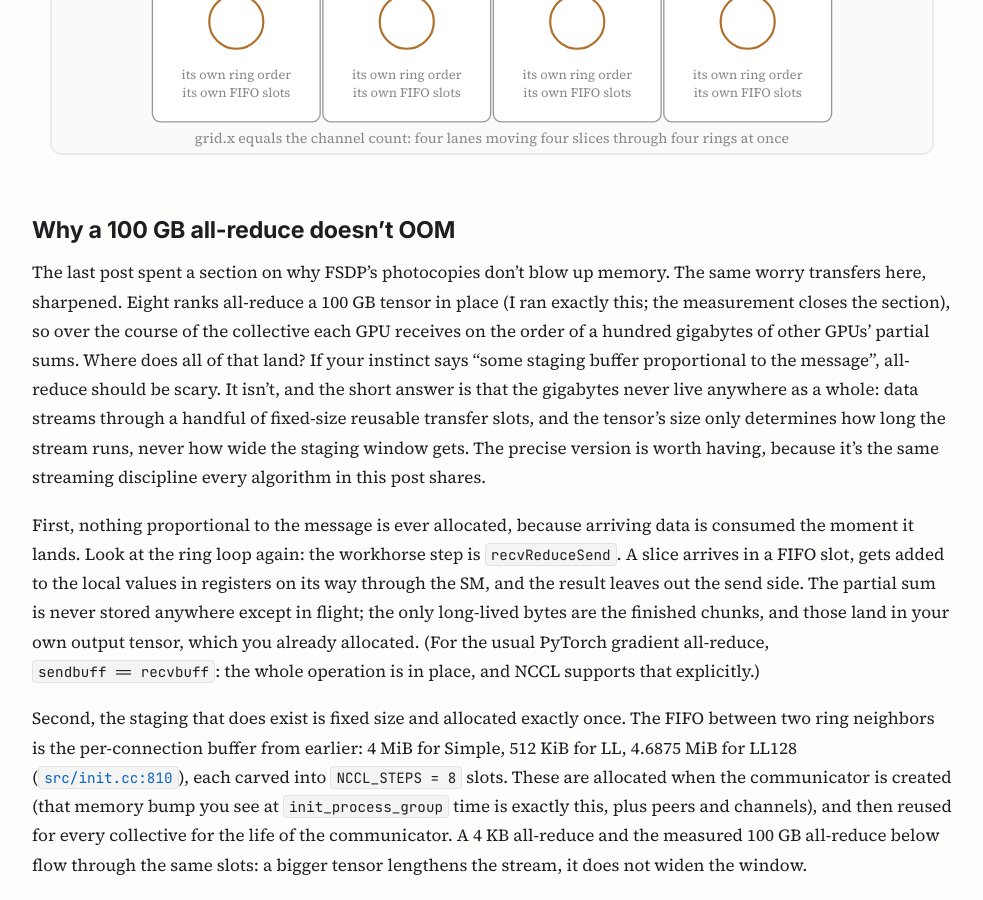
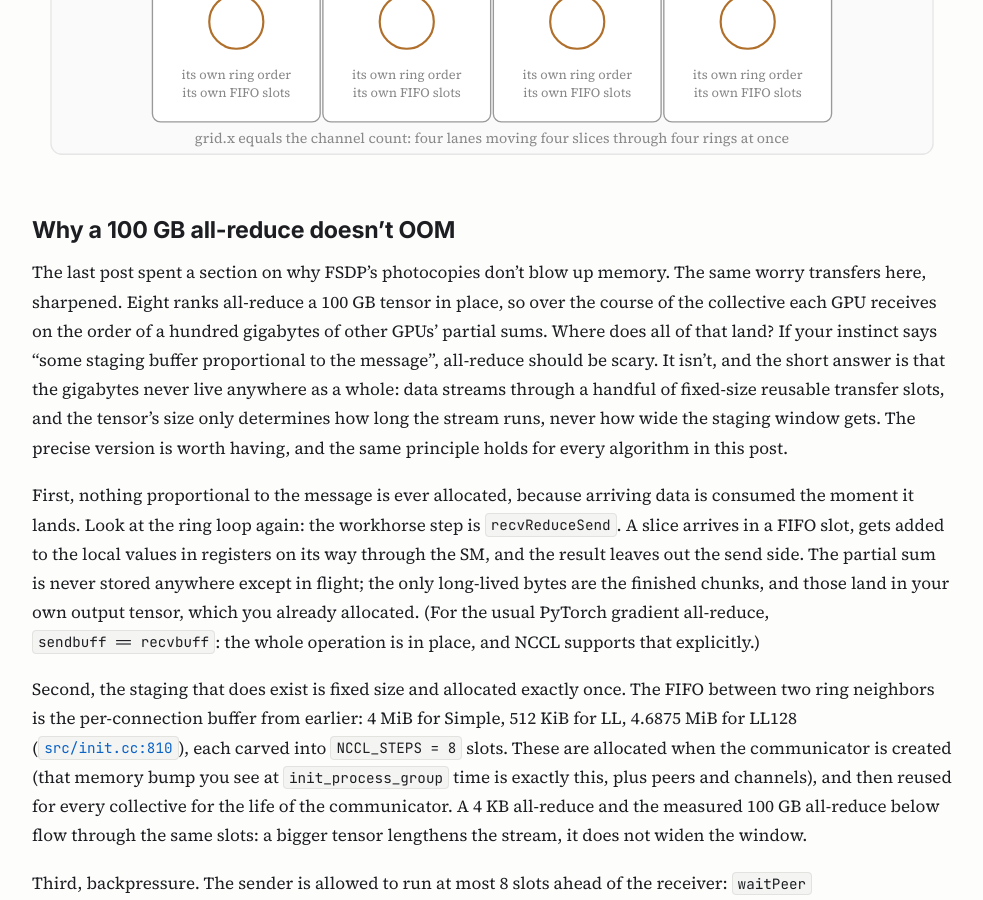
Before and after one commit to rakshithvasudev/rakshithvasudev.github.io, a Jekyll site: the page built from _posts/2026-08-02-inside-nccl-allreduce.md, in a window 1280 px wide and 900 px high, scrolled down 5034 px. Shown: the whole window, without its empty margins (148-1131 px from the left). Built offline with Jekyll 4.4.1, drawn with Linux system fonts in a browser that asks for light colours.

Commit message:
Trim OOM section wording

```diff
--- a/_posts/2026-08-02-inside-nccl-allreduce.md
+++ b/_posts/2026-08-02-inside-nccl-allreduce.md
@@ -350,15 +350,15 @@ story, which we'll get to.
 
 The last post spent a section on why FSDP's photocopies don't blow up memory. The
 same worry transfers here, sharpened. Eight ranks all-reduce a 100 GB tensor in
-place (I ran exactly this; the measurement closes the section), so over the
+place, so over the
 course of the collective each GPU receives on the order of a hundred gigabytes
 of other GPUs' partial sums. Where does all of that land? If your instinct says "some staging
 buffer proportional to the message", all-reduce should be scary. It isn't, and the
 short answer is that the gigabytes never live anywhere as a whole: data streams
 through a handful of fixed-size reusable transfer slots, and the tensor's size
 only determines how long the stream runs, never how wide the staging window gets.
-The precise version is worth having, because it's the same streaming discipline
-every algorithm in this post shares.
+The precise version is worth having, and the same principle holds for every
+algorithm in this post.
 
 First, nothing proportional to the message is ever allocated, because arriving
 data is consumed the moment it lands. Look at the ring loop again: the workhorse
```
